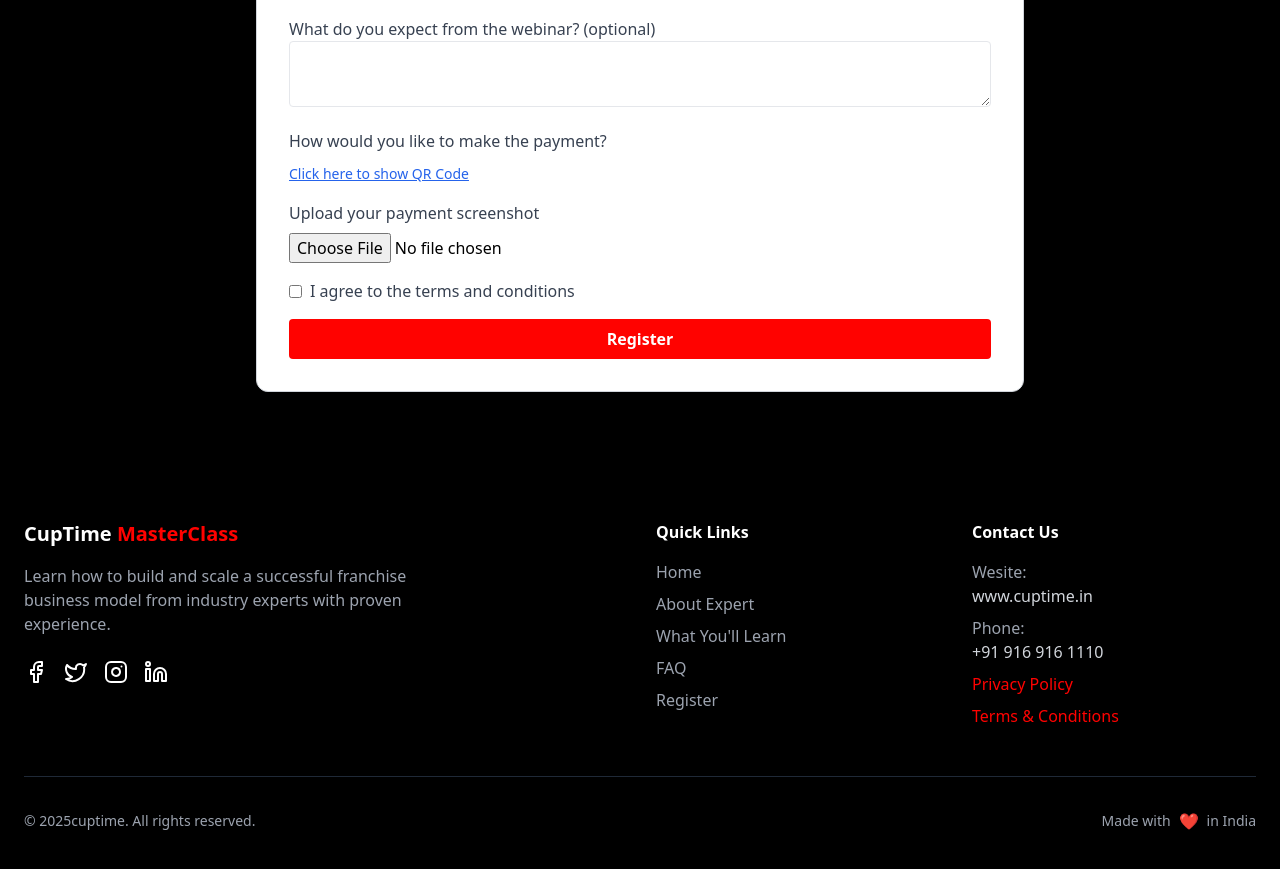
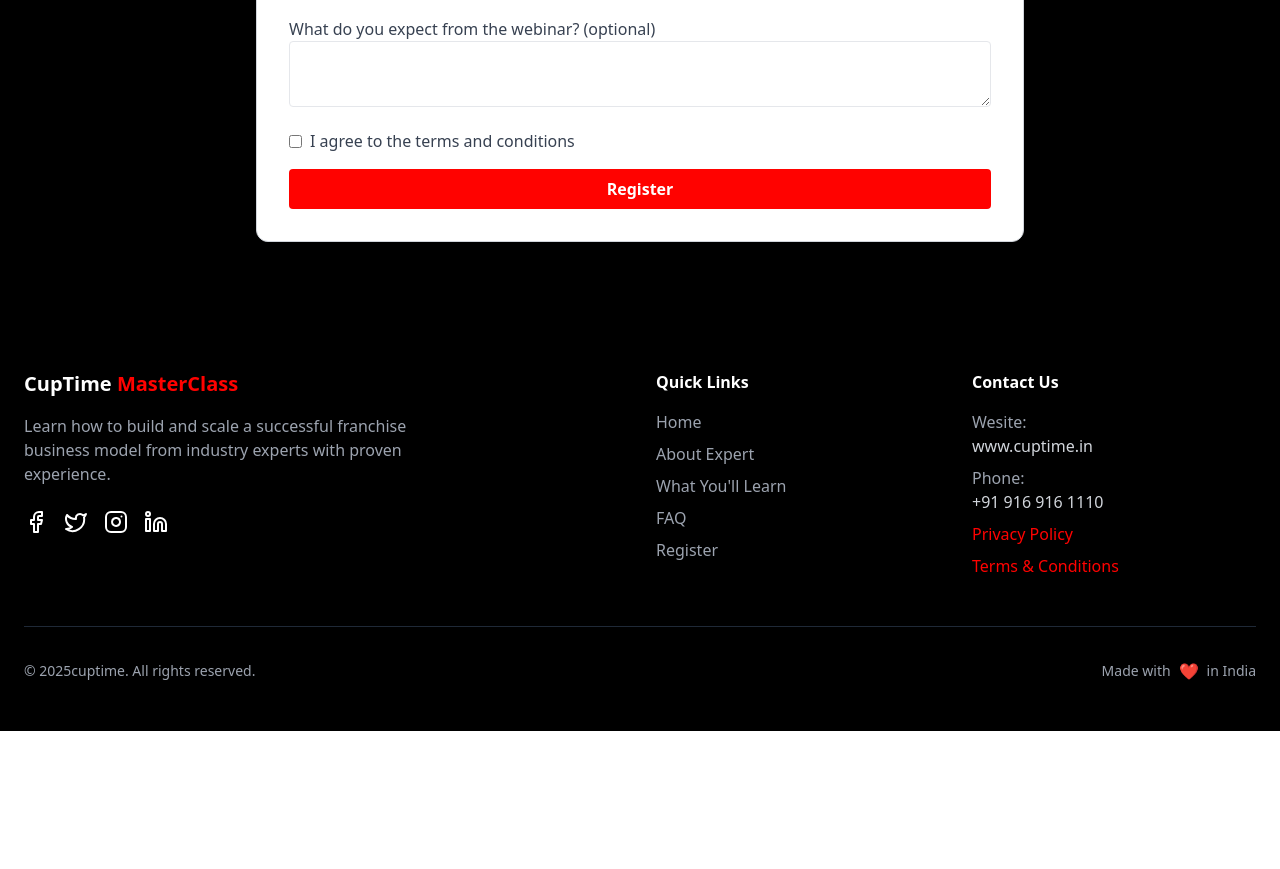
Before and after one commit to aravind2174/CUPTIME-LANDING-PAGE, a React (Vite) app in the folder project-bolt-sb1-9rak7br7/project/: page / in a window 1280 px wide. Shown: the part 4880-5749 px from the top of the page. After the commit the page ends 5611 px from the top, so only its background shows below. Built offline with nearby package versions, Linux system fonts and the light colour scheme.

Commit message:
Update RegistrationForm.tsx

```diff
--- a/project-bolt-sb1-9rak7br7/project/src/components/RegistrationForm.tsx
+++ b/project-bolt-sb1-9rak7br7/project/src/components/RegistrationForm.tsx
@@ -1,4 +1,4 @@
-import React, { useState, useEffect } from 'react';
+import React, { useState } from 'react';
 
 const RegistrationForm: React.FC = () => {
   const [formData, setFormData] = useState({
@@ -7,9 +7,7 @@ const RegistrationForm: React.FC = () => {
     phone: '',
     experience: '',
     expectations: '',
-    agreeToTerms: false,
-    showQR: false, // NEW
-    paymentScreenshot: null as File | null // NEW
+    agreeToTerms: false
   });
 
   const [errors, setErrors] = useState<{ [key: string]: string }>({});
@@ -32,13 +30,11 @@ const RegistrationForm: React.FC = () => {
     return Object.keys(newErrors).length === 0;
   };
 
-  const handleChange = (e: React.ChangeEvent<HTMLInputElement | HTMLTextAreaElement | HTMLSelectElement>) => {
-    const { name, type } = e.target;
-    const value = type === 'checkbox' ? (e.target as HTMLInputElement).checked : e.target.value;
-
+  const handleChange = (e: React.ChangeEvent<HTMLInputElement | HTMLTextAreaElement>) => {
+    const { name, type, value, checked } = e.target;
     setFormData(prev => ({
       ...prev,
-      [name]: value
+      [name]: type === 'checkbox' ? checked : value
     }));
 
     if (errors[name]) {
@@ -49,28 +45,12 @@ const RegistrationForm: React.FC = () => {
     }
   };
 
-  const handleFileChange = (e: React.ChangeEvent<HTMLInputElement>) => {
-    const file = e.target.files?.[0] || null;
-    setFormData(prev => ({
-      ...prev,
-      paymentScreenshot: file
-    }));
-  };
-
-  const toggleQR = () => {
-    setFormData(prev => ({
-      ...prev,
-      showQR: !prev.showQR
-    }));
-  };
-
   const handleSubmit = async (e: React.FormEvent) => {
     e.preventDefault();
     if (!validateForm()) return;
     setIsSubmitting(true);
 
     try {
-      // Placeholder for Apps Script form submission
       const response = await fetch("https://script.google.com/macros/s/YOUR-URL/exec", {
         method: "POST",
         headers: {
@@ -87,7 +67,6 @@ const RegistrationForm: React.FC = () => {
 
       if (!response.ok) throw new Error("Submission failed");
 
-      // Reset form after submission
       setIsSubmitted(true);
       setFormData({
         name: '',
@@ -95,9 +74,7 @@ const RegistrationForm: React.FC = () => {
         phone: '',
         experience: '',
         expectations: '',
-        agreeToTerms: false,
-        showQR: false,
-        paymentScreenshot: null
+        agreeToTerms: false
       });
     } catch (err) {
       console.error("Error:", err);
@@ -124,7 +101,7 @@ const RegistrationForm: React.FC = () => {
                 <p className="text-gray-600">Fill in your details below</p>
               </div>
 
-              {/* Standard Fields */}
+              {/* Name, Email, Phone */}
               {['name', 'email', 'phone'].map((field) => (
                 <div className="mb-4" key={field}>
                   <label className="block text-gray-700 capitalize">{field}</label>
@@ -139,6 +116,7 @@ const RegistrationForm: React.FC = () => {
                 </div>
               ))}
 
+              {/* Optional Fields */}
               <div className="mb-4">
                 <label className="block text-gray-700">Business Experience (optional)</label>
                 <textarea
@@ -159,42 +137,7 @@ const RegistrationForm: React.FC = () => {
                 />
               </div>
 
-              {/* NEW: QR Dropdown */}
-              <div className="mb-4">
-                <label className="block text-gray-700 mb-2">How would you like to make the payment?</label>
-                <button
-                  type="button"
-                  onClick={toggleQR}
-                  className="text-blue-600 underline text-sm"
-                >
-                  {formData.showQR ? 'Hide QR Code' : 'Click here to show QR Code'}
-                </button>
-                {formData.showQR && (
-                  <div className="mt-4 p-4 border rounded bg-gray-100 text-center">
-                    <img
-                      src="https://www.the-qrcode-generator.com/wp-content/themes/tqrcg/new_widget/assets/templates-with-watermark/watermark-template-1.svg"
-                      alt="Payment QR Code"
-                      className="w-48 h-48 mx-auto"
-                    />
-                    <p className="text-gray-600 mt-2">Scan to pay via UPI</p>
-                  </div>
-                )}
-              </div>
-
-              {/* NEW: Screenshot Upload */}
-              <div className="mb-4">
-                <label className="block text-gray-700 mb-2">Upload your payment screenshot</label>
-                <input
-                  type="file"
-                  accept="image/*"
-                  onChange={handleFileChange}
-                  className="w-full"
-                />
-                {formData.paymentScreenshot && (
-                  <p className="text-sm text-green-600 mt-2">File selected: {formData.paymentScreenshot.name}</p>
-                )}
-              </div>
-
+              {/* Terms and Conditions */}
               <div className="mb-4">
                 <label className="flex items-center">
                   <input
```
